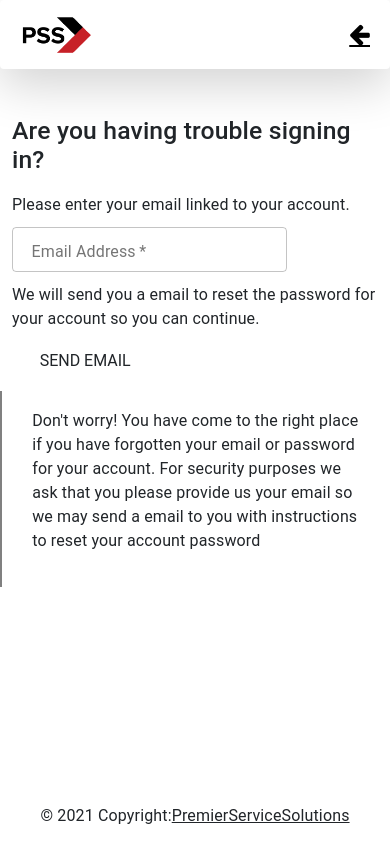
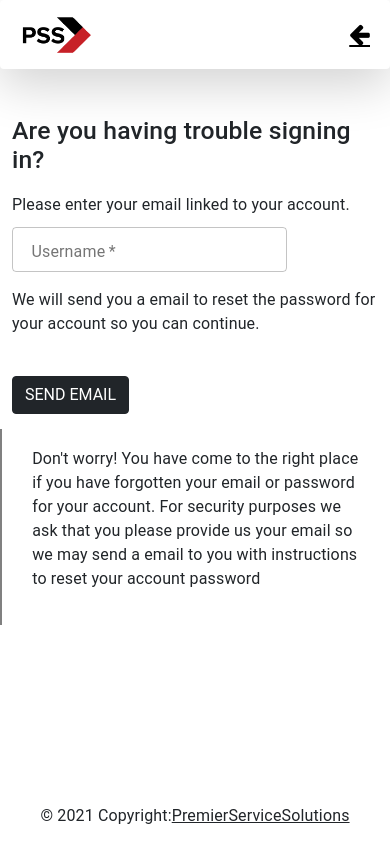
Before and after one commit to kylecharlesbotha/SEN381-Project, a React (Create React App) app in the folder Web App/Client/: page /Password/Forgot/Email in a window 390 px wide. Built offline with nearby package versions, Linux system fonts and the light colour scheme.

Commit message:
Fix button and add responsiveness

```diff
--- a/Web App/Client/src/components/Password/Forgot/Forgot.js
+++ b/Web App/Client/src/components/Password/Forgot/Forgot.js
@@ -68,7 +68,7 @@ const Forgot = ({ props }) => {
               <p className="emailp">Please enter your email linked to your account.</p>
               <TextField
                 id="filled-basic Subject"
-                label="Email Address"
+                label="Username"
                 required
                 name="Emaill Address"
                 variant="outlined"
@@ -78,6 +78,8 @@ const Forgot = ({ props }) => {
                 style ={{width: '75%'}}
                 onChange={(e) => setUsername(e.target.value)}
               />
+              <p>{error && <span className="error-message">{error}</span>}
+                  {success && <span>{success}</span>}</p>
               <p className="infop">
                 We will send you a email to reset the password for your account
                 so you can continue.
@@ -85,7 +87,7 @@ const Forgot = ({ props }) => {
 
               <button
                 type="submit"
-                className="btn btnsignin justify-content-center"
+                className="btn btn-dark btnsendemail btn-rounded"
                 color="#ff5c5c"
               >
                 SEND EMAIL
```
